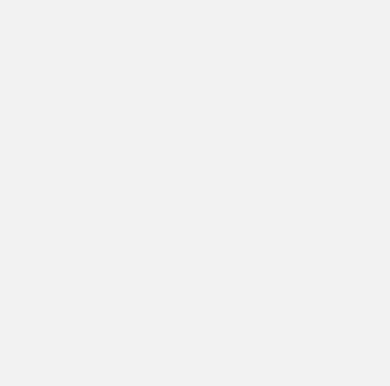
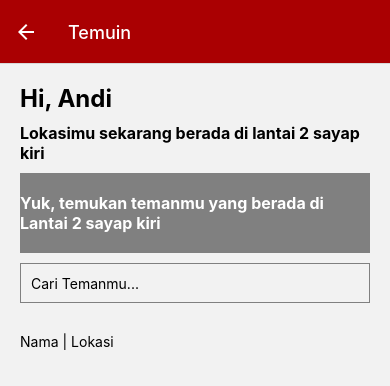
Before and after one commit to andiprtm/temuin, a React Native app: screen /Home in a window 390 px wide. Shown: the top 386 px of the page. Built offline with nearby package versions, Linux system fonts and the light colour scheme.

Commit message:
add navigator

```diff
--- a/App.js
+++ b/App.js
@@ -2,21 +2,55 @@ import { StatusBar } from 'expo-status-bar';
 import { StyleSheet, Text, View } from 'react-native';
 import {NavigationContainer} from "@react-navigation/native";
 import {createNativeStackNavigator} from "@react-navigation/native-stack";
-import Home from "./screens/home"
+import { Detail, Home, Login, Welcome } from './screens/index';
 
 const Stack = createNativeStackNavigator();
 
 export default function App() {
+  const headerStyle = {
+    headerTitleStyle: { color: "white" },
+    headerStyle: {
+      backgroundColor: "#AA0002",
+    },
+    headerTintColor: "white",
+  };
+
   return (
     <NavigationContainer>
       <StatusBar/>
       <Stack.Navigator>
         <Stack.Screen
+            name={"Welcome"}
+            component={Welcome}
+            options={{
+              title: "Temuin",
+              ...headerStyle,
+            }}
+        />
+        <Stack.Screen
+            name={"Login"}
+            component={Login}
+            options={{
+              title: "Temuin",
+              ...headerStyle,
+              headerBackVisible:false
+            }}
+        />
+        <Stack.Screen
             name={"Home"}
             component={Home}
             options={{
               title: "Temuin",
-              headerShown: false
+              ...headerStyle,
+              headerBackVisible:false
+            }}
+        />
+        <Stack.Screen
+            name={"Detail"}
+            component={Detail}
+            options={{
+              title: "Temuin",
+              ...headerStyle,
             }}
         />
       </Stack.Navigator>
--- a/components/button.js
+++ b/components/button.js
@@ -0,0 +1,26 @@
+import React from "react";
+import { TouchableOpacity, Text, StyleSheet } from "react-native";
+
+const Button = (props) => {
+  return (
+    <TouchableOpacity style={styles.container} onPress={props.onPress}>
+      <Text style={styles.text}>{props.text}</Text>
+    </TouchableOpacity>
+  );
+};
+
+const styles = StyleSheet.create({
+  container: {
+    backgroundColor: "#dddddd",
+    padding: 15,
+    alignItems: "center",
+    borderRadius: 30,
+  },
+  text: {
+    fontSize: 16,
+    textTransform: "uppercase",
+    fontWeight: "bold",
+  },
+});
+
+export default Button;
--- a/components/input.js
+++ b/components/input.js
@@ -0,0 +1,28 @@
+import React from 'react';
+import { View, TextInput, StyleSheet } from 'react-native';
+
+const Input = () => {
+  return (
+    <View style={styles.container}>
+      <TextInput
+        style={styles.input}
+        placeholder=""
+      />
+    </View>
+  );
+};
+
+const styles = StyleSheet.create({
+  container: {
+    alignItems: 'center',
+  },
+  input: {
+    width: 200,
+    height: 40,
+    borderRadius: 20,
+    borderWidth: 1,
+    paddingLeft: 15,
+  },
+});
+
+export default Input;
--- a/screens/detail.js
+++ b/screens/detail.js
@@ -0,0 +1,12 @@
+import React from 'react';
+import { View, Text } from 'react-native';
+
+const DetailScreen = () => {
+  return (
+    <View>
+      <Text>Detail Screen</Text>
+    </View>
+  );
+};
+
+export default DetailScreen;
--- a/screens/home.js
+++ b/screens/home.js
@@ -1,12 +1,75 @@
-import React from "react";
-import {View} from "react-native";
+import React from 'react';
+import { View, Text, StyleSheet, TouchableOpacity, TextInput } from 'react-native';
+import { useNavigation } from '@react-navigation/native';
 
-const Home =({navigation}) => {
-    return(
-        <View>
+const Home = () => {
+    const navigation = useNavigation();
 
-        </View>
-    )
+  return (
+    <View style={styles.container}>
+      <Text style={styles.largeText}>Hi, Andi</Text>
+      <Text style={styles.smallText}>
+        Lokasimu sekarang berada di lantai 2 sayap kiri
+      </Text>
+
+      <TouchableOpacity
+        style={styles.grayBox}
+        onPress={() => navigation.navigate("Detail")}>
+        <Text style={styles.grayBoxText}>
+          Yuk, temukan temanmu yang berada di Lantai 2 sayap kiri
+        </Text>
+      </TouchableOpacity>
+
+      <View style={styles.searchBarContainer}>
+        <TextInput style={styles.searchBar} placeholder="Cari Temanmu..." />
+      </View>
+
+      <Text style={styles.bottomText}>Nama | Lokasi</Text>
+    </View>
+  );
 };
 
+const styles = StyleSheet.create({
+  container: {
+    flex: 1,
+    padding: 20,
+  },
+  largeText: {
+    fontSize: 24,
+    fontWeight: 'bold',
+    marginBottom: 10,
+  },
+  smallText: {
+    fontSize: 16,
+    fontWeight: 'bold',
+    marginBottom: 10,
+  },
+  grayBox: {
+    height: 80,
+    width: '100%',
+    backgroundColor: 'gray',
+    marginBottom: 10,
+    justifyContent: 'center',
+  },
+  grayBoxText: {
+    color: 'white',
+    fontSize: 16,
+    fontWeight: 'bold',
+  },
+  searchBarContainer: {
+    width: '100%',
+    marginBottom: 10,
+  },
+  searchBar: {
+    height: 40,
+    borderColor: 'gray',
+    borderWidth: 1,
+    paddingLeft: 10,
+    width: '100%',
+  },
+  bottomText: {
+    marginTop: 20,
+  },
+});
+
 export default Home;
--- /dev/null
+++ b/screens/index.js
@@ -0,0 +1,6 @@
+import Detail from "./detail";
+import Home from "./home";
+import Login from "./login";
+import Welcome from "./welcome";
+
+export {Detail, Home, Login, Welcome}
--- a/screens/login.js
+++ b/screens/login.js
@@ -0,0 +1,82 @@
+import React from "react";
+import { View, Text, Dimensions, StyleSheet, Image } from "react-native";
+import Button from "../components/button";
+import Input from "../components/input";
+
+const windowWidth = Dimensions.get("window").width;
+
+const Login = ({ navigation }) => {
+    return (
+        <View style={styles.container}>
+            <View style={styles.imageContainer}>
+                <Image
+                    source={require("../assets/icon.png")}
+                    style={styles.image}
+                    resizeMode="cover"
+                />
+            </View>
+            <View style={styles.contentContainer}>
+                <View style={styles.textContainer}>
+                    <Text style={styles.title}>Isi Namamu Yuk</Text>
+                    <View style={styles.formInput}>
+                        <Input />
+                    </View>
+                </View>
+                <View style={styles.buttonContainer}>
+                    <Button
+                        text="Mulai Petualangan"
+                        onPress={() => navigation.navigate("Home")}
+                    />
+                </View>
+            </View>
+        </View>
+    );
+};
+
+export default Login;
+
+const styles = StyleSheet.create({
+    container: {
+        flex: 1,
+        flexDirection: "column",
+        alignItems: "center",
+    },
+    imageContainer: {
+        paddingTop: 50,
+        flex: 1,
+        width: windowWidth - 60,
+        maxHeight: 250,
+    },
+    image: {
+        flex: 1,
+        width: null,
+        height: null,
+    },
+    contentContainer: {
+        justifyContent: "space-between",
+        flex: 1,
+        width: windowWidth - 30,
+        paddingHorizontal: 16,
+        paddingTop: "10%",
+        paddingBottom: "20%",
+    },
+    textContainer: {
+        paddingBottom: 16,
+    },
+    title: {
+        textAlign: "center",
+        fontSize: 18,
+        fontWeight: "bold",
+    },
+    description: {
+        textAlign: "center",
+        fontSize: 16,
+        color: "gray",
+    },
+    buttonContainer: {
+        paddingBottom: 16,
+    },
+    formInput: {
+        paddingTop: 20,
+    },
+});
--- a/screens/welcome.js
+++ b/screens/welcome.js
@@ -0,0 +1,79 @@
+import React from "react";
+import { View, Text, StyleSheet, Image, Dimensions } from "react-native";
+import Button from "../components/button"; // Gantilah dengan path yang benar
+
+const windowWidth = Dimensions.get("window").width;
+
+const Welcome = ({ navigation }) => {
+    return (
+        <View style={styles.container}>
+            <View style={styles.imageContainer}>
+                <Image
+                    source={require("../assets/icon.png")}
+                    style={styles.image}
+                    resizeMode="cover"
+                />
+            </View>
+            <View style={styles.contentContainer}>
+                <View style={styles.textContainer}>
+                    <Text style={styles.title}>Selamat Datang</Text>
+                    <Text style={styles.description}>
+                        Temuin, adalah aplikasi untuk mengetahui lokasi temanmu
+                        di dalam gedung Telkom University Kampus Surabaya
+                    </Text>
+                </View>
+                <View style={styles.buttonContainer}>
+                    <Button
+                        text="Mulai Petualangan"
+                        onPress={() => navigation.navigate("Login")}
+                    />
+                </View>
+            </View>
+        </View>
+    );
+};
+
+export default Welcome;
+
+const styles = StyleSheet.create({
+    container: {
+        flex: 1,
+        flexDirection: "column",
+        alignItems: "center",
+    },
+    imageContainer: {
+        paddingTop: 50,
+        flex: 1,
+        width: windowWidth - 60,
+        maxHeight: 250,
+    },
+    image: {
+        flex: 1,
+        width: null,
+        height: null,
+    },
+    contentContainer: {
+        justifyContent: "space-between",
+        flex: 1,
+        width: windowWidth - 30,
+        paddingHorizontal: 16,
+        paddingTop: "10%",
+        paddingBottom: "20%",
+    },
+    textContainer: {
+        paddingBottom: 16,
+    },
+    title: {
+        textAlign: "center",
+        fontSize: 18,
+        fontWeight: "bold",
+    },
+    description: {
+        textAlign: "center",
+        fontSize: 16,
+        color: "gray",
+    },
+    buttonContainer: {
+        paddingBottom: 16,
+    },
+});
```
